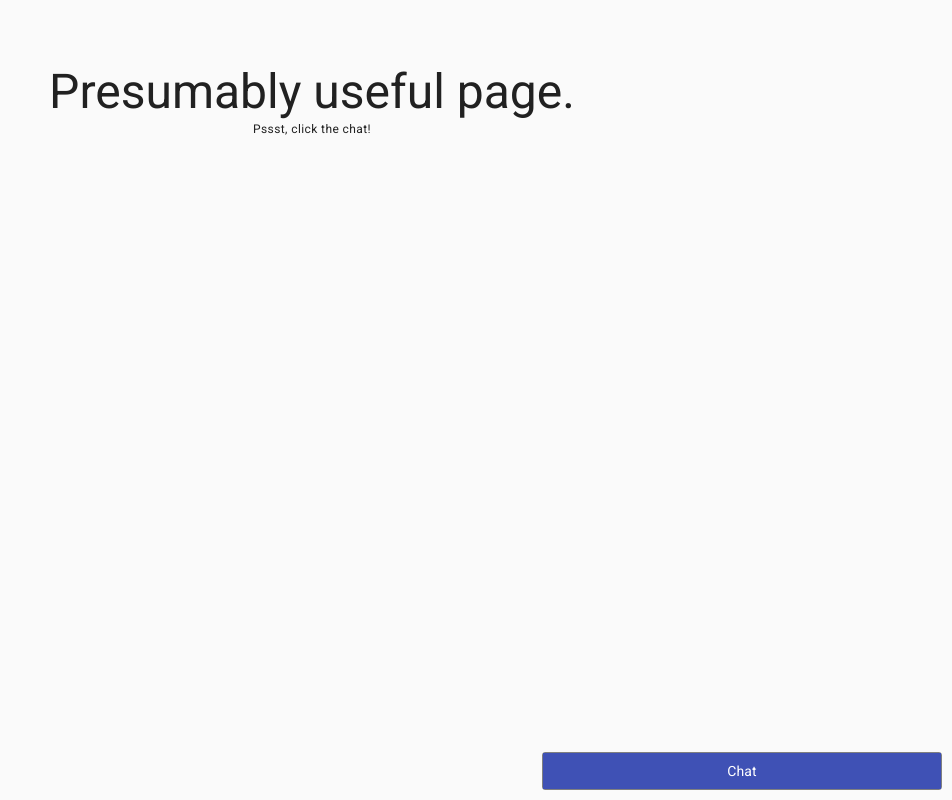
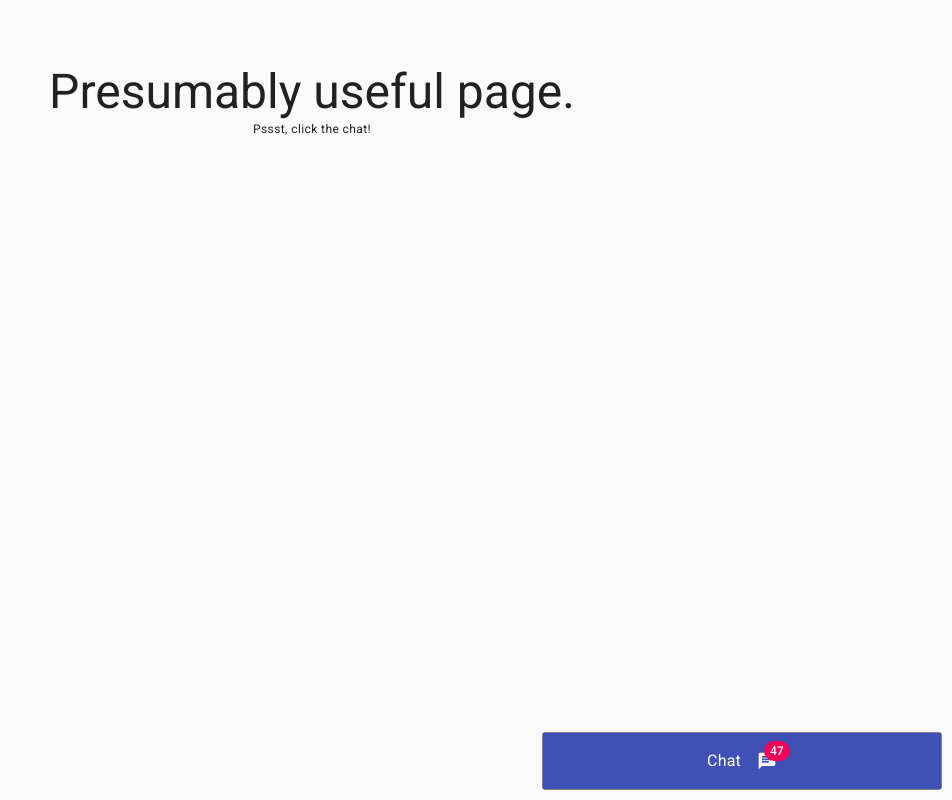
Before and after one commit to antsago/chat_application, a React (Vite) app: page / in a window 1280 px wide. Shown: the whole page, without its empty margins (328-1280 px from the left). Built offline with nearby package versions, Linux system fonts and the light colour scheme.

Commit message:
feat: show number of unread messages

```diff
--- a/src/chat/Chat.tsx
+++ b/src/chat/Chat.tsx
@@ -23,10 +23,16 @@ const Chat = (): JSX.Element => {
   const classes = useStyles()
   const [isOpen, setIsOpen] = useState(false)
   const [messages, sendMessage] = useMessenger()
+  const unreadMessagesNo = messages.filter(
+    (m) => m.direction === "in" && m.status === "received",
+  ).length
 
   return (
     <div className={classes.root}>
-      <Header onClick={() => setIsOpen(!isOpen)} />
+      <Header
+        onClick={() => setIsOpen(!isOpen)}
+        unreadMessagesNo={unreadMessagesNo}
+      />
       <Body isOpen={isOpen} messages={messages} sendMessage={sendMessage} />
     </div>
   )
--- a/src/chat/Header.tsx
+++ b/src/chat/Header.tsx
@@ -1,22 +1,29 @@
 import React from "react"
-import { makeStyles, createStyles } from "@material-ui/core"
+import { makeStyles, createStyles, Badge, Typography } from "@material-ui/core"
+import ChatIcon from "@material-ui/icons/Chat"
 
 const useStyles = makeStyles((theme) =>
   createStyles({
     header: {
       backgroundColor: theme.palette.primary.main,
       color: theme.palette.getContrastText(theme.palette.primary.main),
-      padding: theme.spacing(1),
-      textAlign: "center",
+      padding: theme.spacing(2),
+      display: "flex",
+      justifyContent: "center",
+      alignItems: "center",
+    },
+    title: {
+      marginRight: theme.spacing(2),
     },
   }),
 )
 
 interface Props {
+  unreadMessagesNo: number
   onClick: () => void
 }
 
-const ChatHeader = ({ onClick }: Props): JSX.Element => {
+const ChatHeader = ({ unreadMessagesNo, onClick }: Props): JSX.Element => {
   const classes = useStyles()
 
   return (
@@ -27,7 +34,11 @@ const ChatHeader = ({ onClick }: Props): JSX.Element => {
       role="button"
       tabIndex={0}
     >
-      Chat
+      <Typography className={classes.title}>Chat</Typography>
+
+      <Badge badgeContent={unreadMessagesNo} color="secondary">
+        <ChatIcon fontSize="small" />
+      </Badge>
     </div>
   )
 }
```
Also changed, not shown: 1 other file (tests, documents, lock files or other folders).
